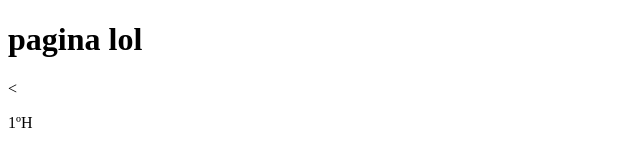
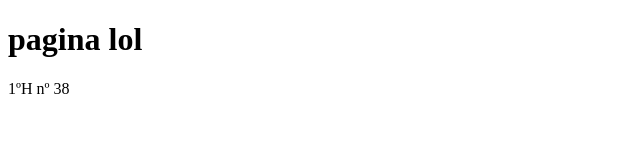
Before and after one commit to paulorodrigues06/deepweb, a plain HTML site: page index.html in a window 1280 px wide. Shown: the full height of the page, 0-640 px from the left. Drawn offline with Linux system fonts and the light colour scheme.

Commit message:
Update index.html

```diff
--- a/index.html
+++ b/index.html
@@ -6,6 +6,6 @@
   </head>
   <body>
     <h1>pagina lol</h1>
-    <<p>1ºH</p>
+    <p>1ºH nº 38</p>
   </body>
 </html>
```
